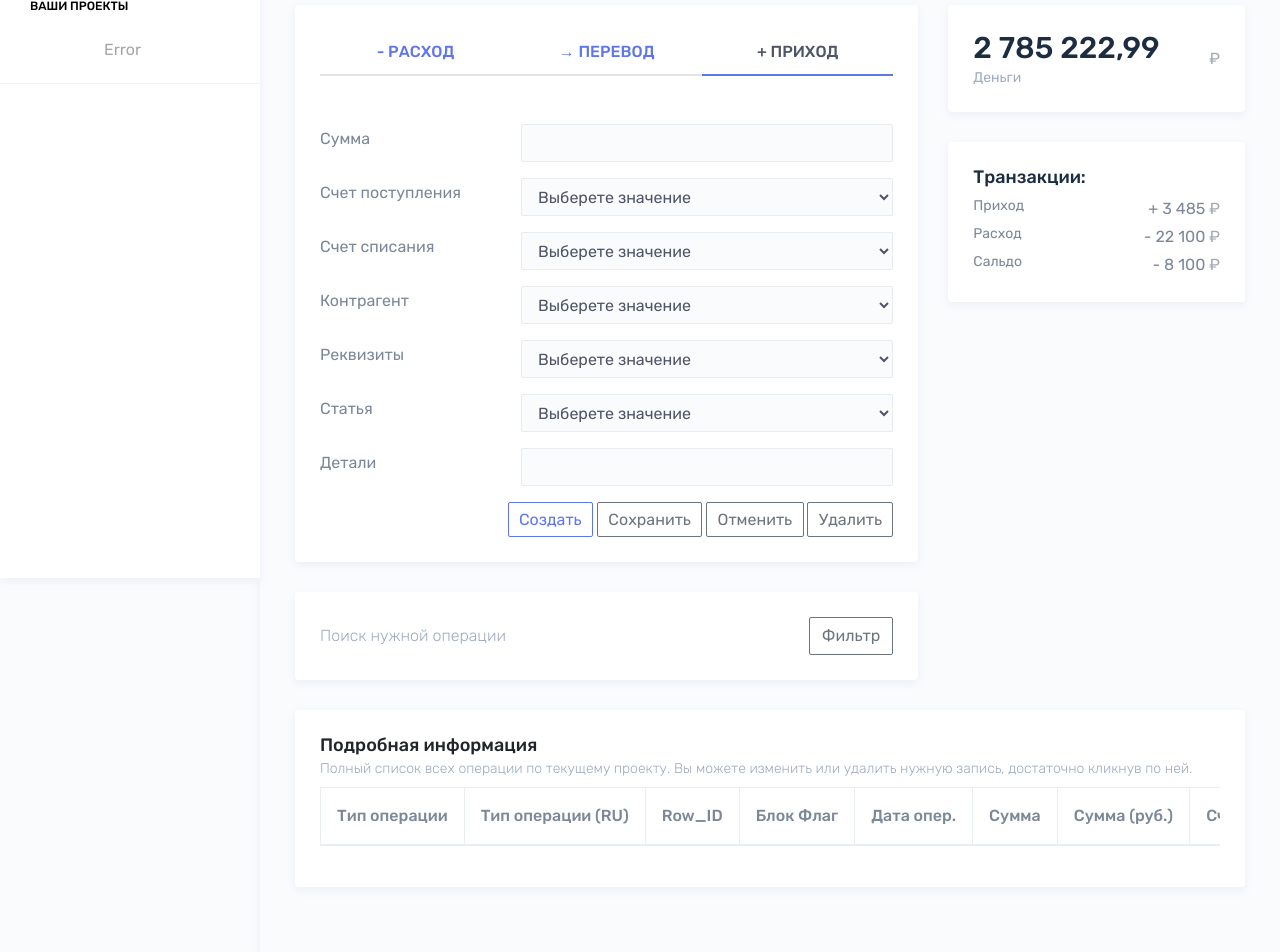
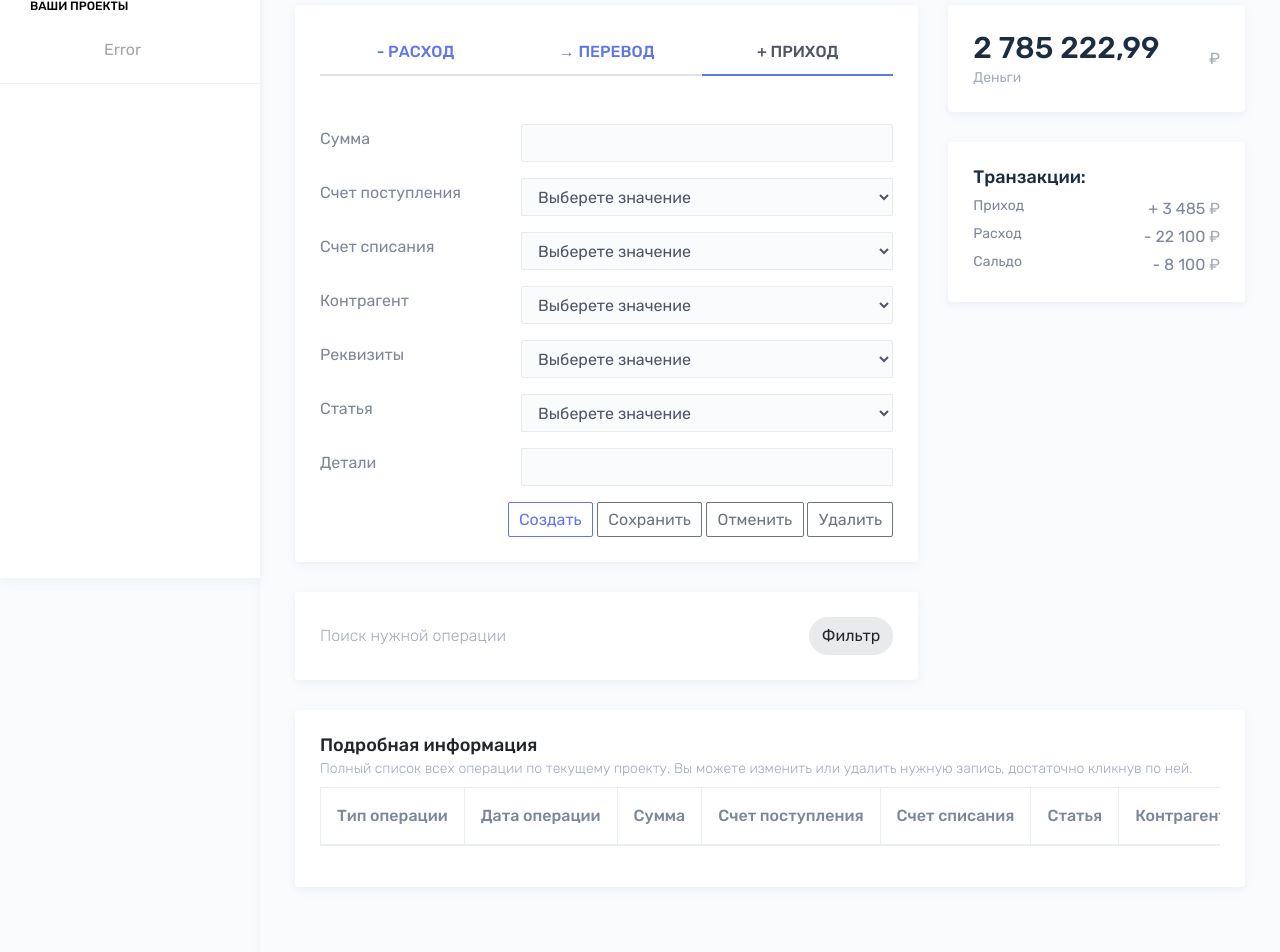
Before and after one commit to MkTverHub/FinsProject, a Spring Boot app: page / in a window 1280 px wide. Shown: the part 222-1174 px from the top of the page. Run offline with Spring Boot 4, Linux system fonts and the light colour scheme; the visitor is signed in with stand-in values (Sample User, id 1); data that the repository does not hold is empty; some of the project's set-up classes (security, data sources, template engines, error pages and the like) are left out, and stand-ins take their place; some libraries are stand-ins or nearby versions.

Commit message:
U likimiks

```diff
--- a/basicFins/src/main/resources/templates/Fins_Operations.html
+++ b/basicFins/src/main/resources/templates/Fins_Operations.html
@@ -269,7 +269,7 @@
                                 </div>
                                 <div class="col-md-6 align-self-center">
                                     <div class="text-right">
-                                        <button class="btn btn-outline-secondary ml-1" type="button" data-toggle="collapse" data-target="#collapseExample" aria-expanded="true" aria-controls="collapseExample">
+                                        <button class="btn waves-effect waves-light btn-rounded btn-light ml-1" type="button" data-toggle="collapse" data-target="#collapseExample" aria-expanded="true" aria-controls="collapseExample">
                                             Фильтр
                                         </button>
                                     </div>
@@ -541,25 +541,23 @@
                                 <table id="financedatatable" class="table table-striped table-bordered no-wrap table-hover">
                                     <thead> <!-- Заголовок таблицы -->
                                     <tr>
+                                        <th class="f-d-n">Тип операции</th>
                                         <th>Тип операции</th>
-                                        <th>Тип операции (RU)</th>
-                                        <th>Row_ID</th>
-                                        <th>Блок Флаг</th>
-                                        <th>Дата опер.</th>
+                                        <th class="f-d-n">Row_ID</th>
+                                        <th class="f-d-n">Блок Флаг</th>
+                                        <th>Дата операции</th>
+                                        <th class="f-d-n">Сумма</th>
                                         <th>Сумма</th>
-                                        <th>Сумма (руб.)</th>
                                         <th>Счет поступления</th>
                                         <th>Счет списания</th>
                                         <th>Статья</th>
-                                        <th>Id проекта</th>
+                                        <th class="f-d-n">Id проекта</th>
                                         <th>Контрагент</th>
                                         <th>Реквизиты</th>
                                         <th>Детали</th>
                                     </tr>
                                     </thead>
-                                    <tbody id="financetable">
-
-                                    </tbody>
+                                    <tbody id="financetable"></tbody>
                                 </table>
                             </div>
                         </div>
```
